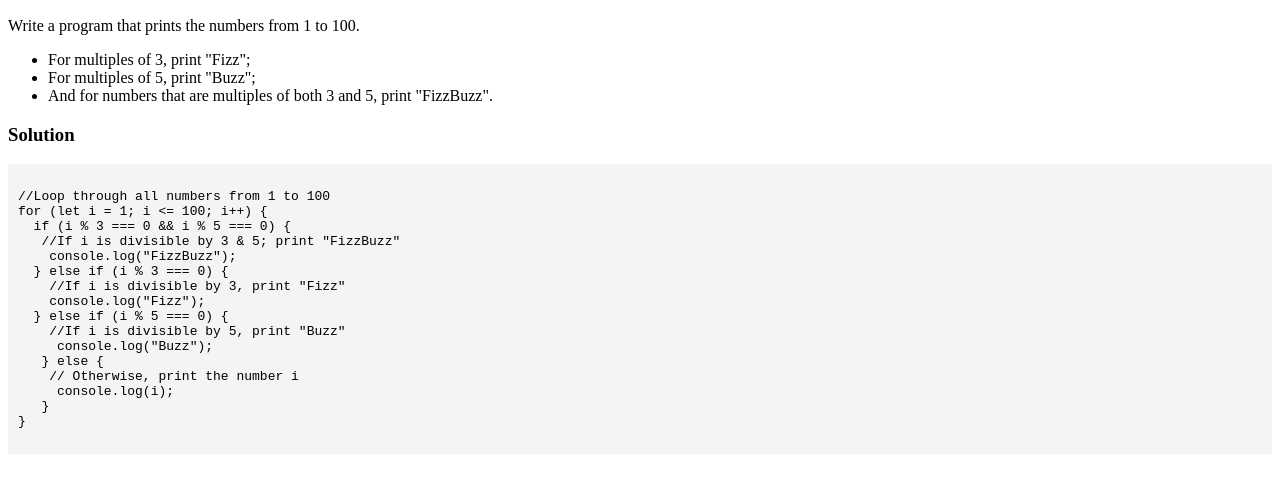
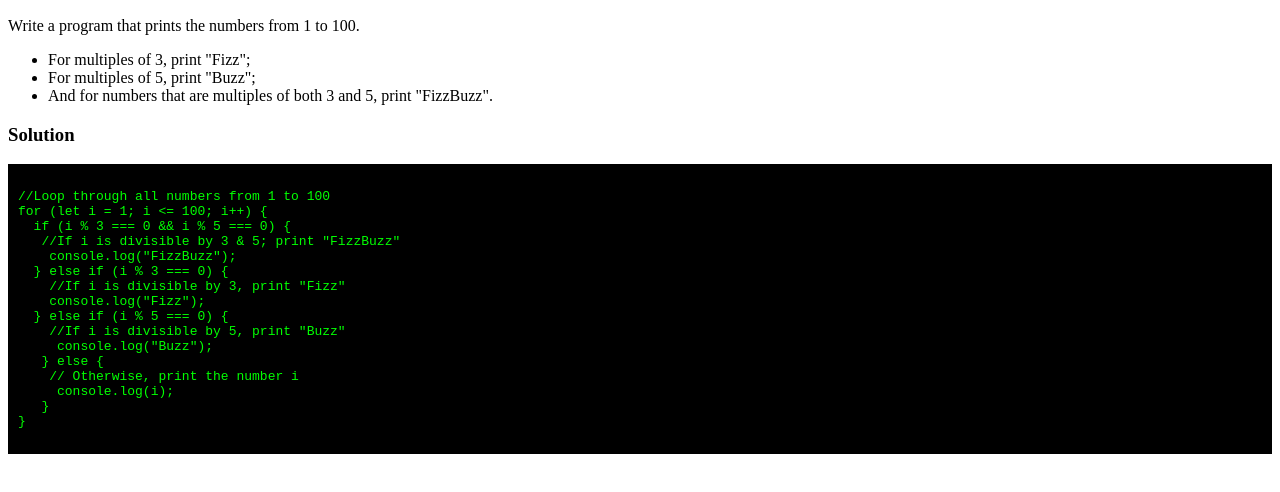
Before and after one commit to joanmomanyi/teach2give, a plain HTML site: page index.html in a window 1280 px wide. Shown: the part 110-602 px from the top of the page. Drawn offline with Linux system fonts and the light colour scheme.

Commit message:
Update index.html

```diff
--- a/index.html
+++ b/index.html
@@ -6,7 +6,8 @@
         code {
             white-space: pre-wrap;
             font-family: monospace;
-            background-color: #f4f4f4;
+            background-color: black;
+            color: lime;
             padding: 10px;
             display: block;
         }
```
